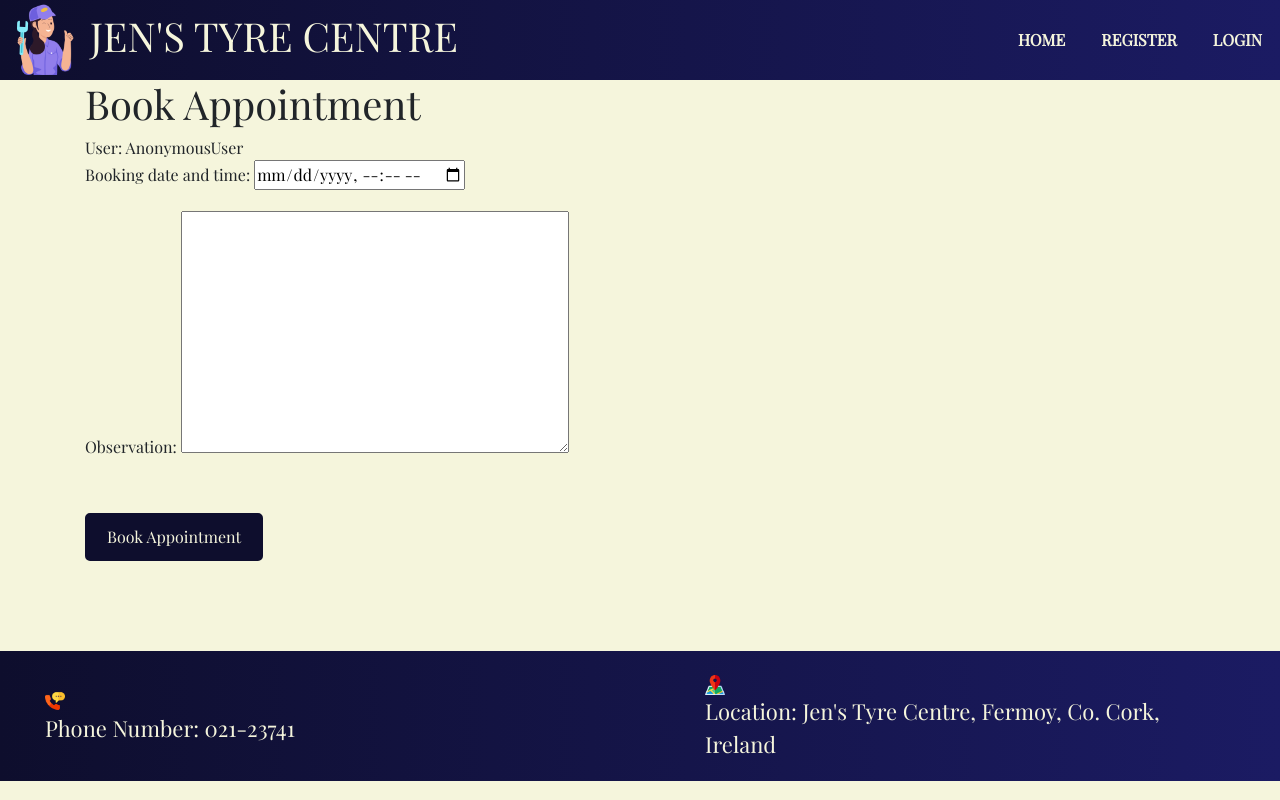
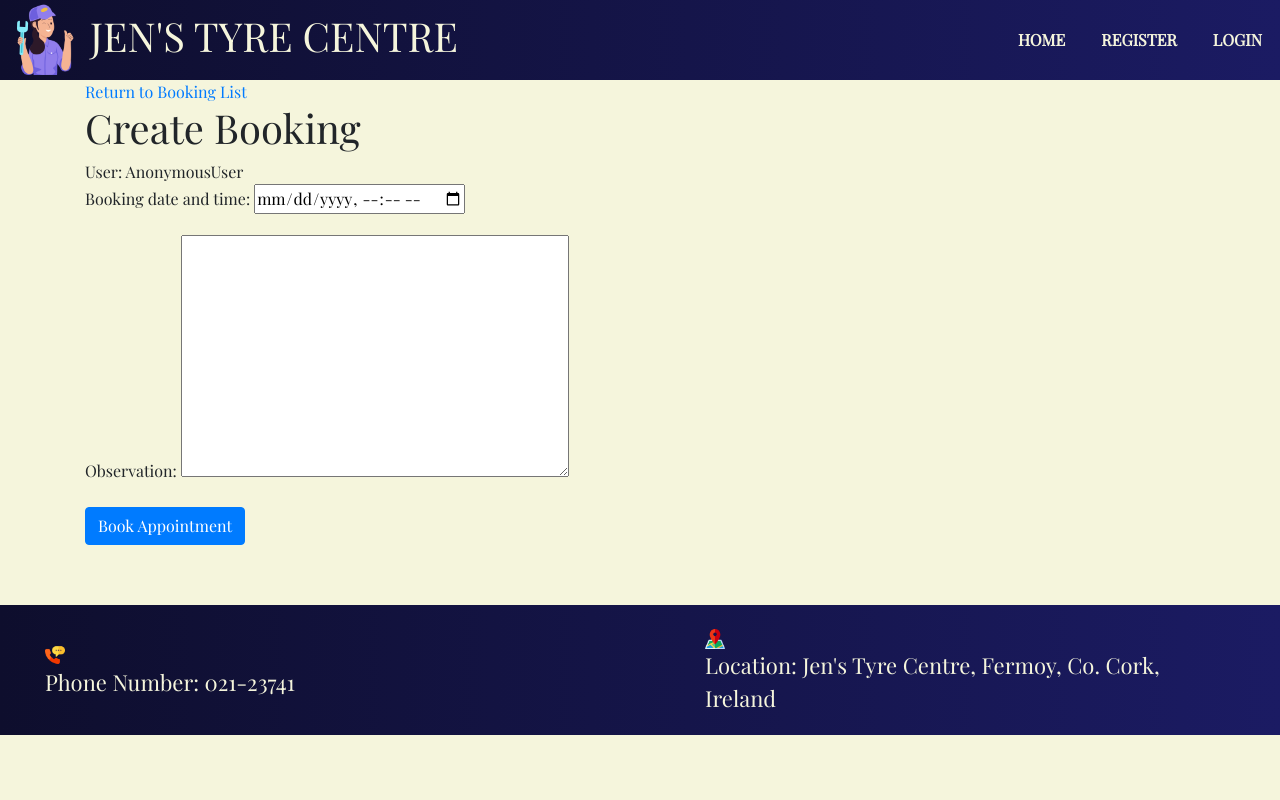
Before and after one commit to missdays/tyre-centre, a Django app: page /booking/create_booking in a window 1280 px wide. Run offline with Django 4.2, Linux system fonts and the light colour scheme; some libraries are stand-ins or nearby versions.

Commit message:
fix and improve edit and save booking form

```diff
--- a/booking/templates/booking/create_booking.html
+++ b/booking/templates/booking/create_booking.html
@@ -3,13 +3,15 @@
 
 <section id="booking-form">
     <div class="container">
-        <h1>Book Appointment</h1>
+        <a href="{% url 'booking' %}">Return to Booking List</a>
+
+        <h1>{% block heading %}{% if booking_id %}Edit{% else %}Create{% endif %} Booking{% endblock %}</h1>
         <form method="post">
             {% csrf_token %}
             <span>User: {{user}}</span>
             {{ form.as_p }}
 
-            <button type="submit" class="book-now-btn">Book Appointment</button>
+            <button type="submit" class="btn btn-primary">{% if booking_id %}Update Appointment{% else %}Book Appointment{% endif %}</button>
         </form>
     </div>
 </section>
--- a/booking/views.py
+++ b/booking/views.py
@@ -18,11 +18,9 @@ def create_booking(request):
             booking.save()
             messages.add_message(
                 request, messages.SUCCESS,
-                'Booking request received! Await confirmation'
+                'Booking request received! Await confirmation.'
             )
-            form = BookingForm(initial={'user': request.user})
-            form.fields['user'].widget = forms.HiddenInput()
-            form.fields['status'].widget = forms.HiddenInput()
+            return redirect('booking')
     else:
         form = BookingForm(initial={'user': request.user})
         form.fields['user'].widget = forms.HiddenInput()
@@ -38,7 +36,20 @@ def delete_booking(request, booking_id):
 
 def edit_booking(request, booking_id):
     booking = get_object_or_404(Booking, id=booking_id)
-    form = BookingForm(instance=booking)
-    form.fields['user'].widget = forms.HiddenInput()
-    form.fields['status'].widget.attrs['disabled'] = True
+    if request.method == 'POST':
+        form = BookingForm(request.POST, instance=booking)
+        if form.is_valid():
+            booking = form.save(commit=False)
+            booking.user = request.user
+            booking.save()
+            messages.add_message(
+                request, messages.SUCCESS,
+                'Booking updated! Await confirmation.'
+            )
+            return redirect('booking')
+    else:
+        form = BookingForm(instance=booking)
+        form.fields['user'].widget = forms.HiddenInput()
+        form.fields['status'].widget = forms.HiddenInput()
+
     return render(request, 'booking/create_booking.html', {'form': form, 'booking_id': booking_id})
```
